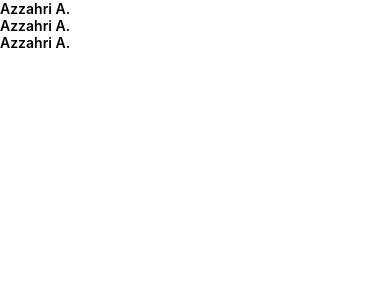
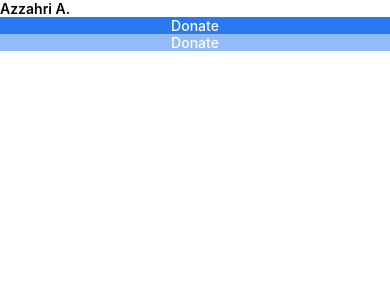
Before and after one commit to Pecuchova/ContribuXApp, a React Native app: screen / in a window 390 px wide. Shown: the top 300 px of the page. Built offline with nearby package versions, Linux system fonts and the light colour scheme.

Commit message:
button component

```diff
--- /dev/null
+++ b/components/Button/Button.js
@@ -0,0 +1,29 @@
+import React from "react";
+import { Pressable, Text } from "react-native";
+import PropTypes from "prop-types";
+
+import style from "./style";
+
+const Button = props => {
+    return (
+        <Pressable
+            disabled={props.isDisabled}
+            style={[style.button, props.isDisabled && style.disabled]}
+            onPress={() => props.onPress()}>
+            <Text style={style.title}>{props.title}</Text>
+        </Pressable>
+    );
+};
+
+Button.defaultProps = {
+    isDisabled: false,
+    onPress: () => { },
+};
+
+Button.propTypes = {
+    title: PropTypes.string.isRequired,
+    isDisabled: PropTypes.bool,
+    onPress: PropTypes.func,
+};
+
+export default Button;
--- /dev/null
+++ b/components/Button/style.js
@@ -0,0 +1,24 @@
+import { StyleSheet } from "react-native";
+import { verticalScale, horizontalScale, scaleFontSize } from "../../assets/styles/scaling";
+
+const style = StyleSheet.create({
+    button: {
+        backgroundColor: '#2979F2',
+        height: verticalScale(55),
+        justifyContent: 'center',
+        borderRadius: horizontalScale(50),
+    },
+    disabled: {
+        opacity: 0.5,
+    },
+    title: {
+        fontFamily: 'Inter',
+        fontSize: scaleFontSize(16),
+        fontWeight: '500',
+        lineHeight: scaleFontSize(19),
+        color: '#FFFFFF',
+        textAlign: 'center',
+    },
+});
+
+export default style;
--- a/screens/Home/Home.js
+++ b/screens/Home/Home.js
@@ -2,6 +2,7 @@ import React from "react";
 import { SafeAreaView } from "react-native";
 
 import Header from "../../components/Header/Header";
+import Button from "../../components/Button/Button";
 
 import globalStyle from "../../assets/styles/globalStyle";
 import style from "./style";
@@ -11,8 +12,13 @@ const Home = () => {
     return (
         <SafeAreaView style={[globalStyle.backgroundWhite, globalStyle.flex]}>
             <Header title={"Azzahri A."} type={1} />
-            <Header title={"Azzahri A."} type={2} />
-            <Header title={"Azzahri A."} type={3} />
+            <Button
+                title={'Donate'}
+                onPress={() => {
+                    console.log('pressed button');
+                }}
+            />
+            <Button title={'Donate'} isDisabled={true} />
         </SafeAreaView>
     );
 };
```
